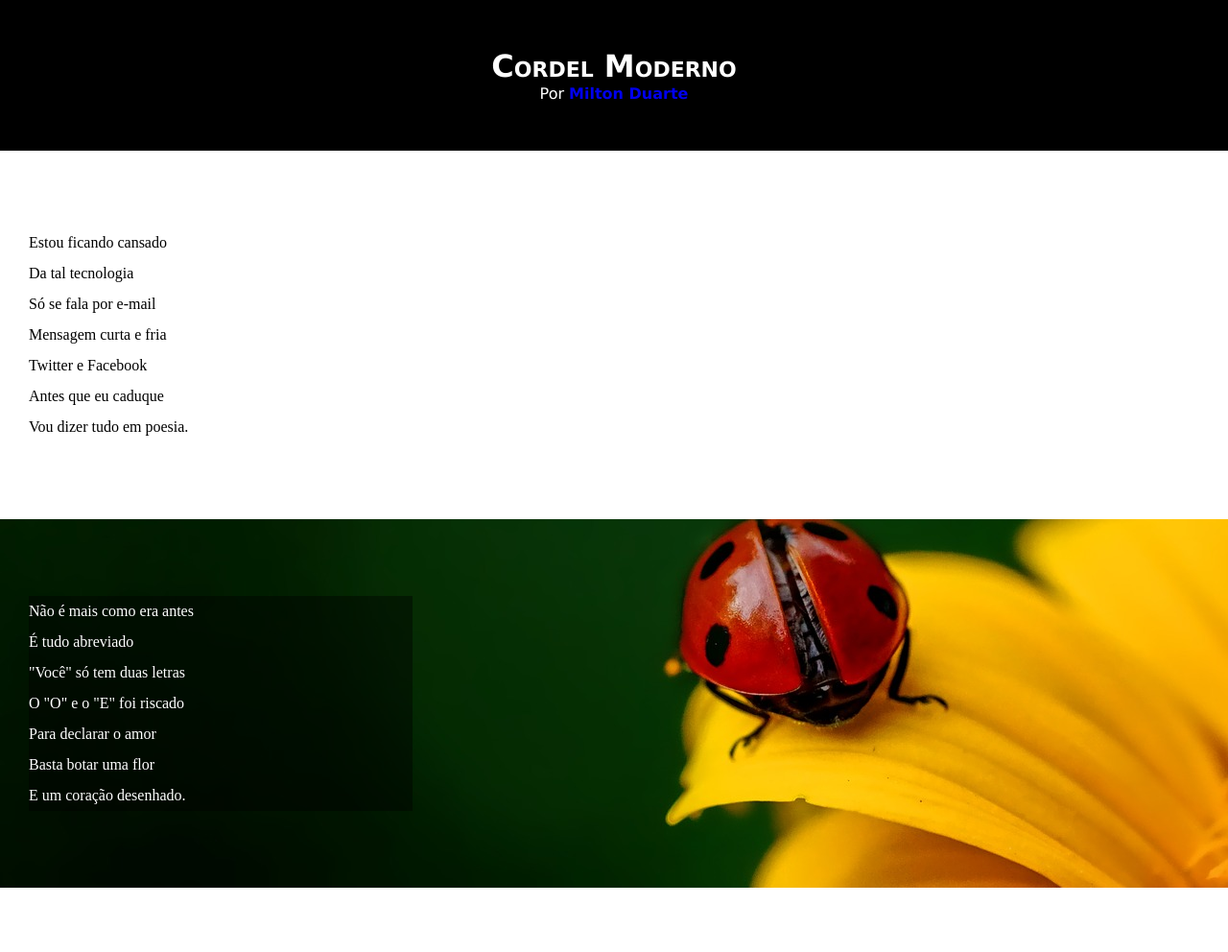
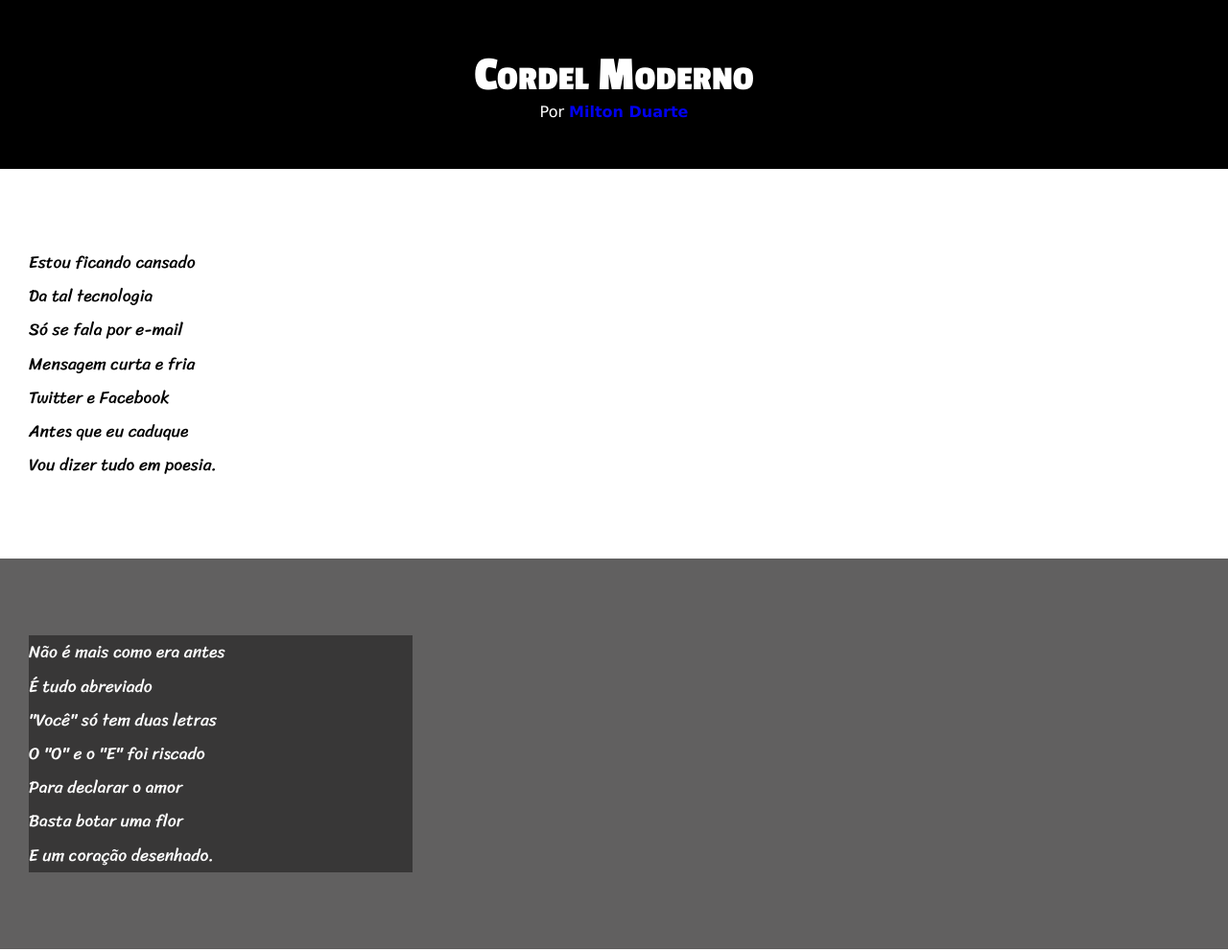
Before and after one commit to gabrielyago25/cordel-website, a plain HTML site: page page/index.html in a window 1280 px wide. Shown: the top 992 px of the page at 96% size. Drawn offline with Linux system fonts and the light colour scheme.

Commit message:
fontes adicionadas

```diff
--- a/css/cordel.css
+++ b/css/cordel.css
@@ -1,4 +1,14 @@
 @charset "UTF-8";
+
+@import url('https://fonts.googleapis.com/css2?family=Passion+One:wght@400;700;900&family=Poppins:ital,wght@0,100;0,200;0,300;0,400;0,700;1,100;1,200;1,300;1,400;1,600;1,700&display=swap');
+
+@import url('https://fonts.googleapis.com/css2?family=Poppins:ital,wght@0,100;0,200;0,300;0,400;0,700;1,100;1,200;1,300;1,400;1,600;1,700&family=Sriracha&display=swap');
+
+:root {
+    --font1: Verdana, Geneva, Tahoma, sans-serif;
+    --font2: 'Passion One', cursive;
+    --font3: 'Sriracha', cursive;
+}
 
 * {
     margin: 0;
@@ -8,6 +18,7 @@
 html, body {
     min-height: 100vh; /* ou 100%, mesma coisa */
     background-color: darkgray;
+    font-family: var(--font1);
 }
 
 header {
@@ -21,6 +32,8 @@ header {
 header > h1 {
     padding-top: 50px;
     font-variant: small-caps; /* text-transform: uppercase; */
+    font-family: var(--font2);
+    font-size: 4vw;
 }
 
 header > p {
@@ -45,6 +58,8 @@ section {
     padding-bottom: 10vh; /* ou 10% */
     line-height: 2em;
     padding-left: 30px;
+    font-family: var(--font3);
+    font-size: 1.1em;
 }
 
 section.text-normal {
@@ -55,8 +70,7 @@ section.text-normal {
 section.text-image {
     background-color: rgb(97, 96, 96);
     color: white;
-    background-image: url("../images/background001.jpg");
-    background-position: center center;
+
 }
 
 section.text-image > p {
```
